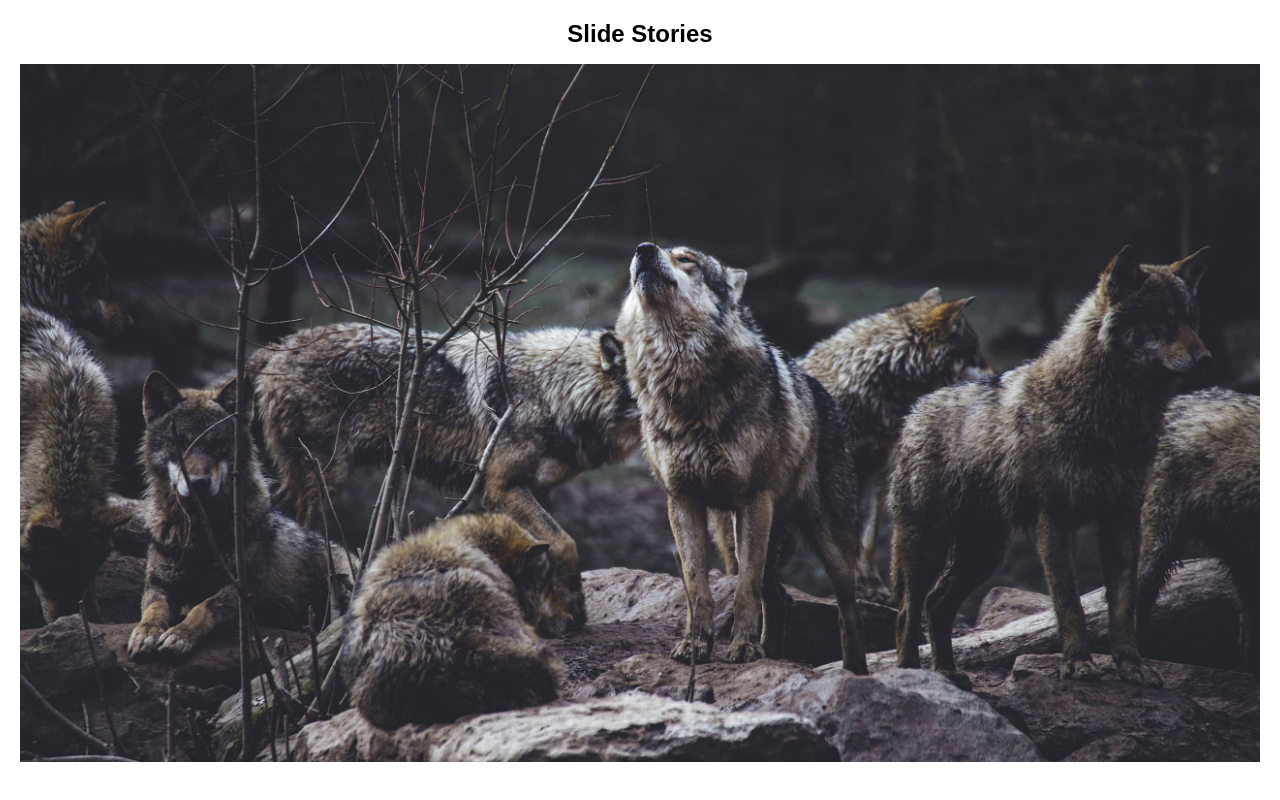
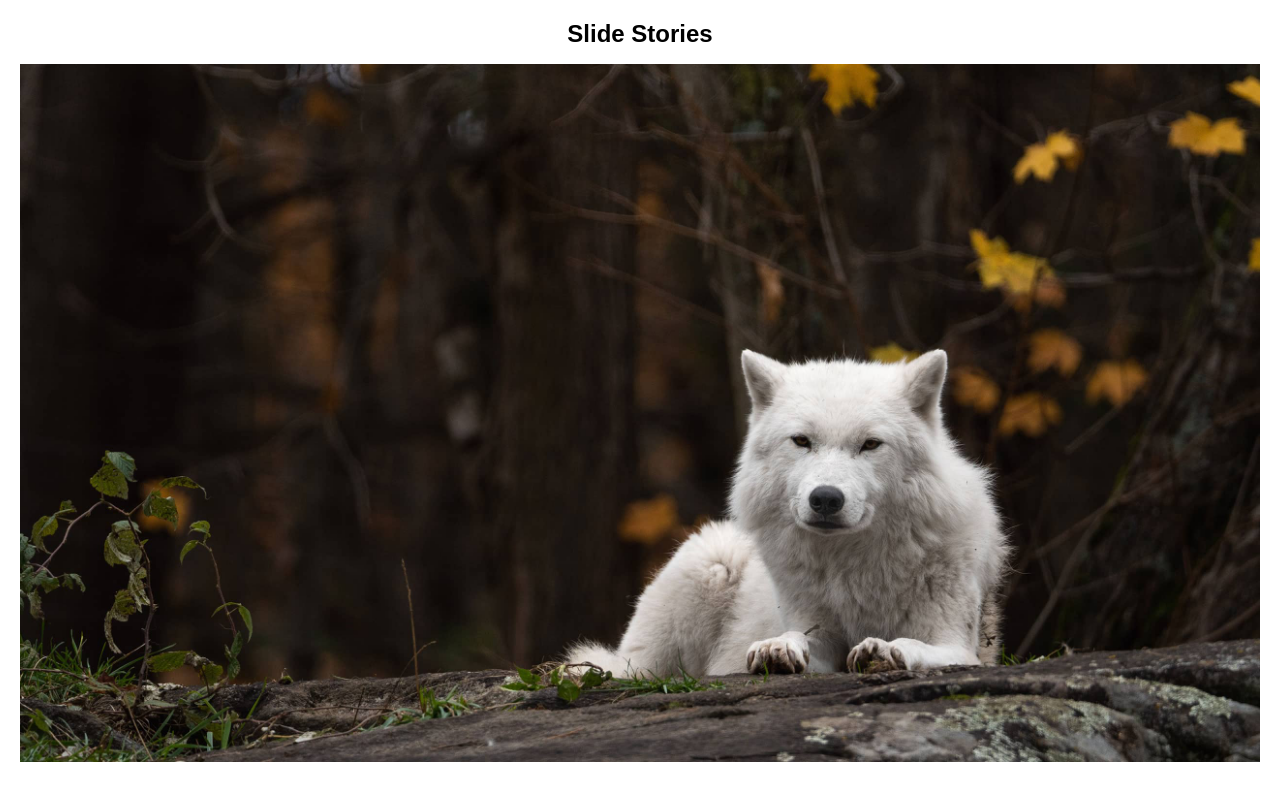
Before and after one commit to diegovianaf/orig-ts-slide, a plain HTML site: page index.html in a window 1280 px wide. Drawn offline with Linux system fonts and the light colour scheme.

Commit message:
add function to show and hide slides

```diff
--- a/dist/Slide.js
+++ b/dist/Slide.js
@@ -1,17 +1,27 @@
 export default class Slide {
     container;
-    elements;
+    slides;
     controls;
     time;
-    constructor(container, elements, controls, time = 5000) {
+    index;
+    slide;
+    constructor(container, slides, controls, time = 5000) {
         this.container = container;
-        this.elements = elements;
+        this.slides = slides;
         this.controls = controls;
         this.time = time;
-        console.log(this.container);
-        console.log(this.elements);
-        console.log(this.controls);
-        console.log(this.time);
+        this.index = 0;
+        this.slide = this.slides[this.index];
+        this.show(this.index);
+    }
+    hide(el) {
+        el.classList.remove('active');
+    }
+    show(index) {
+        this.index = index;
+        this.slide = this.slides[this.index];
+        this.slides.forEach((el) => this.hide(el));
+        this.slide.classList.add('active');
     }
 }
 //# sourceMappingURL=Slide.js.map
--- a/dist/script.js
+++ b/dist/script.js
@@ -3,6 +3,7 @@ const container = document.getElementById('slide');
 const elements = document.getElementById('slide-elements');
 const controls = document.getElementById('slide-controls');
 if (container && elements && elements.children.length && controls) {
-    new Slide(container, Array.from(elements.children), controls, 3000);
+    const slide = new Slide(container, Array.from(elements.children), controls, 3000);
+    slide.show(2);
 }
 //# sourceMappingURL=script.js.map
--- a/index.html
+++ b/index.html
@@ -13,7 +13,7 @@
   <h1>Slide Stories</h1>
   <div id="slide">
     <div id="slide-elements">
-      <img class="active" src="./assets/imagem_1.jpg" alt="wolves">
+      <img src="./assets/imagem_1.jpg" alt="wolves">
       <img src="./assets/imagem_2.jpg" alt="gray wolf">
       <img src="./assets/imagem_3.jpg" alt="white wolf">
       <video playsinline src="./assets/video.mp4"></video>
```
Also changed, not shown: 4 other files.
